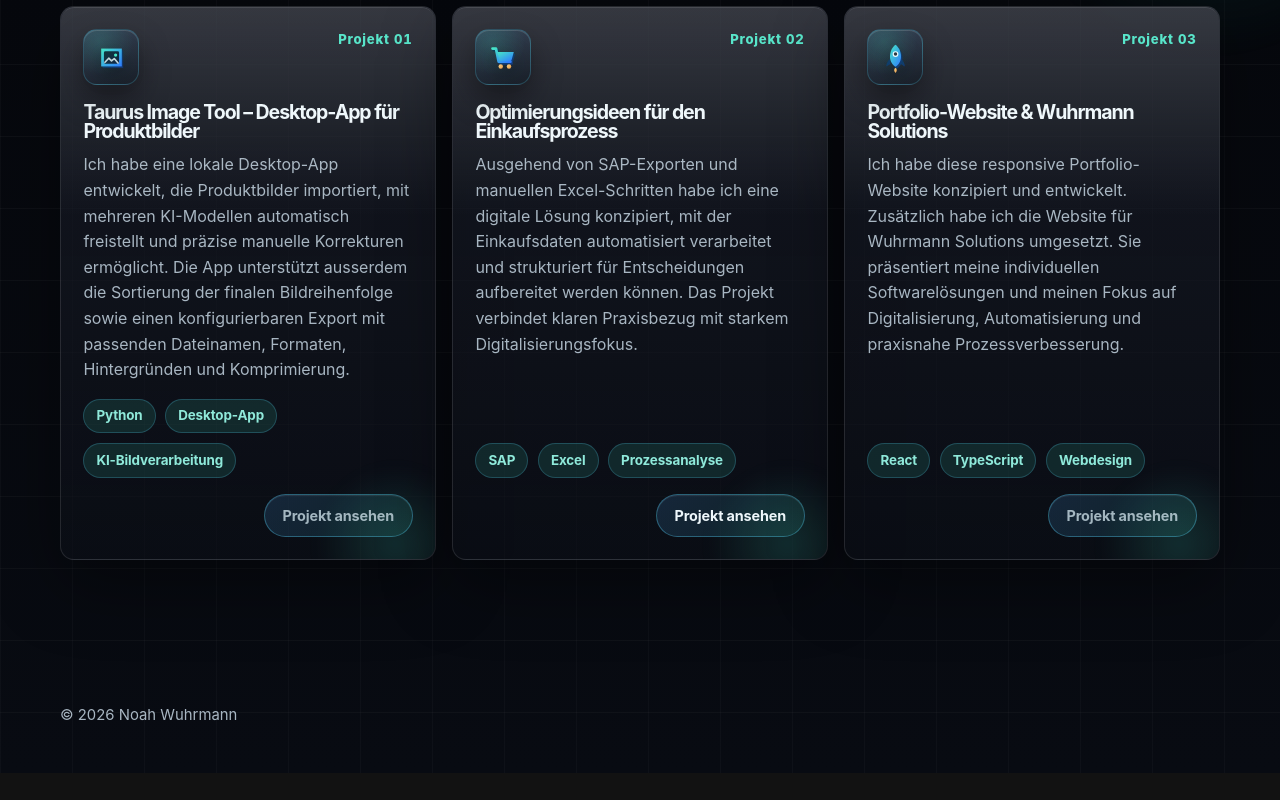
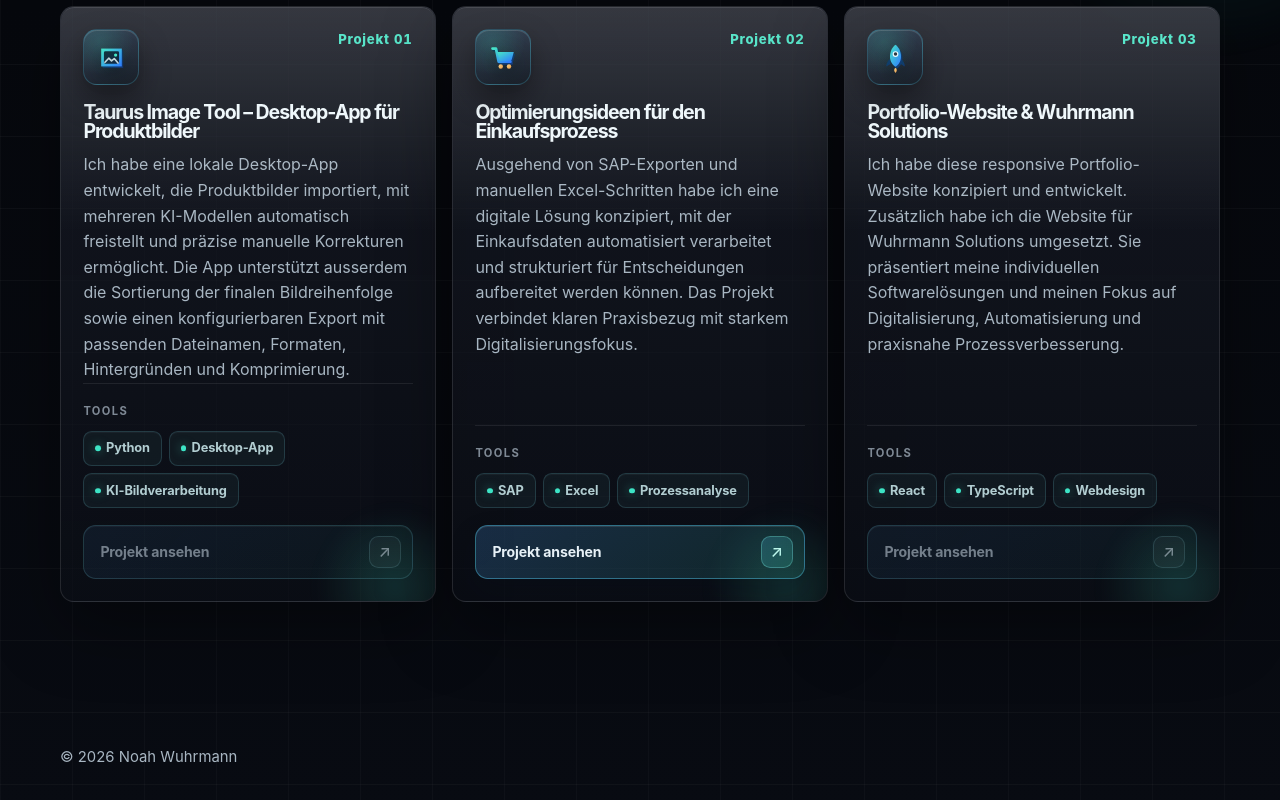
Before and after one commit to Noahwuhrmann/noah-wuhrmann-cv, a React (Vite) app: page /projects in a window 1280 px wide. Shown: the part 584-1384 px from the top of the page. Before the commit the page ends 1357 px from the top, so only its background shows below. Built offline with nearby package versions, Linux system fonts and the light colour scheme.

Commit message:
Refine project card actions

```diff
--- a/src/content/site-copy.ts
+++ b/src/content/site-copy.ts
@@ -136,6 +136,7 @@ export type SiteCopy = {
   }
   projects: PageCopy & {
     ctaLabel: string
+    skillsLabel: string
     items: ProjectItem[]
   }
   contact: PageCopy & {
@@ -500,6 +501,7 @@ export const siteCopy: Record<Language, SiteCopy> = {
       lead:
         "Ausgewählte Projekte zeigen, wie ich digitale und analytische Themen mit echtem Praxisbezug angehe.",
       ctaLabel: "Projekt ansehen",
+      skillsLabel: "Tools",
       items: [
         {
           label: "Projekt 01",
@@ -913,6 +915,7 @@ export const siteCopy: Record<Language, SiteCopy> = {
       lead:
         "Selected projects show how I approach digital and analytical topics with a clear link to practical application.",
       ctaLabel: "View project",
+      skillsLabel: "Tools",
       items: [
         {
           label: "Case Study 01",
--- a/src/index.css
+++ b/src/index.css
@@ -2721,48 +2721,116 @@ button {
 .project-card-footer {
   position: relative;
   z-index: 1;
-  display: flex;
-  align-items: flex-end;
+  display: grid;
+  gap: 1.05rem;
+  margin-top: auto;
+  padding-top: 1.2rem;
+  border-top: 1px solid rgba(255, 255, 255, 0.08);
+}
+
+.project-card-skills {
+  display: grid;
+  gap: 0.62rem;
+}
+
+.project-card-skills-label {
+  color: rgba(192, 207, 221, 0.64);
+  font-size: 0.7rem;
+  font-weight: 750;
+  letter-spacing: 0.12em;
+  text-transform: uppercase;
+}
+
+.project-card-skills .tag-list {
+  gap: 0.45rem;
+  margin-top: 0;
+}
+
+.project-card-skills .tag {
+  position: relative;
+  min-height: 2rem;
+  padding: 0.4rem 0.68rem 0.4rem 1.35rem;
+  border-color: rgba(115, 210, 225, 0.18);
+  border-radius: 0.55rem;
+  background: rgba(100, 192, 206, 0.06);
+  color: rgba(201, 231, 234, 0.88);
+  font-size: 0.8rem;
+  font-weight: 650;
+  box-shadow: inset 0 1px 0 rgba(255, 255, 255, 0.035);
+}
+
+.project-card-skills .tag::before {
+  content: "";
+  position: absolute;
+  left: 0.68rem;
+  top: 50%;
+  width: 0.34rem;
+  height: 0.34rem;
+  border-radius: 999px;
+  background: linear-gradient(135deg, var(--cyan), var(--teal));
+  box-shadow: 0 0 10px rgba(66, 226, 195, 0.5);
+  transform: translateY(-50%);
+}
+
+.project-view-button {
+  width: 100%;
+  min-height: 3.25rem;
+  display: inline-flex;
+  align-items: center;
   justify-content: space-between;
   gap: 1rem;
-  flex-wrap: wrap;
-  margin-top: auto;
-  padding-top: 1rem;
-}
-
-.project-card-footer .tag-list {
-  margin-top: 0;
-}
-
-.project-view-button {
-  flex: 0 0 auto;
-  min-height: 2.7rem;
-  display: inline-flex;
-  align-items: center;
-  justify-content: center;
-  margin-left: auto;
-  padding: 0 1.1rem;
-  border: 1px solid rgba(89, 217, 255, 0.34);
-  border-radius: 999px;
-  background: linear-gradient(135deg, rgba(81, 168, 255, 0.16), rgba(66, 226, 195, 0.1));
-  color: rgba(221, 239, 247, 0.72);
+  margin: 0;
+  padding: 0.62rem 0.68rem 0.62rem 1rem;
+  border: 1px solid rgba(112, 199, 215, 0.2);
+  border-radius: 0.8rem;
+  background: linear-gradient(135deg, rgba(81, 168, 255, 0.08), rgba(66, 226, 195, 0.045));
+  color: rgba(209, 222, 233, 0.52);
   font: inherit;
-  font-size: 0.9rem;
+  font-size: 0.88rem;
   font-weight: 700;
   letter-spacing: -0.01em;
-  box-shadow: inset 0 1px 0 rgba(255, 255, 255, 0.08);
+  text-align: left;
+  box-shadow: inset 0 1px 0 rgba(255, 255, 255, 0.045);
+}
+
+.project-view-button__icon {
+  width: 2rem;
+  height: 2rem;
+  flex: 0 0 auto;
+  display: inline-flex;
+  align-items: center;
+  justify-content: center;
+  border: 1px solid rgba(132, 203, 216, 0.16);
+  border-radius: 0.58rem;
+  background: rgba(255, 255, 255, 0.035);
+  font-size: 1rem;
+  font-weight: 500;
 }
 
 a.project-view-button {
-  color: var(--text);
-  transition: transform 180ms ease, border-color 180ms ease, background 180ms ease;
+  border-color: rgba(89, 217, 255, 0.4);
+  background: linear-gradient(135deg, rgba(81, 168, 255, 0.2), rgba(66, 226, 195, 0.12));
+  color: rgba(240, 250, 255, 0.96);
+  box-shadow:
+    inset 0 1px 0 rgba(255, 255, 255, 0.1),
+    0 12px 28px rgba(2, 15, 25, 0.18);
+  transition: transform 180ms ease, border-color 180ms ease, background 180ms ease, box-shadow 180ms ease;
+}
+
+a.project-view-button .project-view-button__icon {
+  border-color: rgba(119, 224, 221, 0.34);
+  background: linear-gradient(135deg, rgba(89, 217, 255, 0.2), rgba(66, 226, 195, 0.18));
+  color: #bdf8ed;
 }
 
 a.project-view-button:hover,
 a.project-view-button:focus-visible {
   transform: translateY(-2px);
-  border-color: rgba(89, 217, 255, 0.62);
-  background: linear-gradient(135deg, rgba(81, 168, 255, 0.26), rgba(66, 226, 195, 0.18));
+  border-color: rgba(89, 217, 255, 0.68);
+  background: linear-gradient(135deg, rgba(81, 168, 255, 0.3), rgba(66, 226, 195, 0.2));
+  box-shadow:
+    inset 0 1px 0 rgba(255, 255, 255, 0.15),
+    0 18px 36px rgba(2, 15, 25, 0.28);
 }
 
 button.project-view-button:disabled {
--- a/src/pages/projects-page.tsx
+++ b/src/pages/projects-page.tsx
@@ -32,12 +32,17 @@ export function ProjectsPage() {
                   <h2>{item.title}</h2>
                   <p>{item.body}</p>
                   <div className="project-card-footer">
+                    <div className="project-card-skills">
+                      <span className="project-card-skills-label">
+                        {copy.projects.skillsLabel}
+                      </span>
                       <div className="tag-list">
                         {item.tags.map((tag) => (
                           <span className="tag" key={tag}>
                             {tag}
                           </span>
                         ))}
+                      </div>
                     </div>
                     {item.href ? (
                       <a
@@ -46,11 +51,13 @@ export function ProjectsPage() {
                         target={item.href.startsWith("http") ? "_blank" : undefined}
                         rel={item.href.startsWith("http") ? "noreferrer" : undefined}
                       >
-                        {copy.projects.ctaLabel}
+                        <span>{copy.projects.ctaLabel}</span>
+                        <span className="project-view-button__icon" aria-hidden="true">↗</span>
                       </a>
                     ) : (
                       <button className="project-view-button" type="button" disabled>
-                        {copy.projects.ctaLabel}
+                        <span>{copy.projects.ctaLabel}</span>
+                        <span className="project-view-button__icon" aria-hidden="true">↗</span>
                       </button>
                     )}
                   </div>
```
Lines whose indentation alone changed are shown as unchanged.
